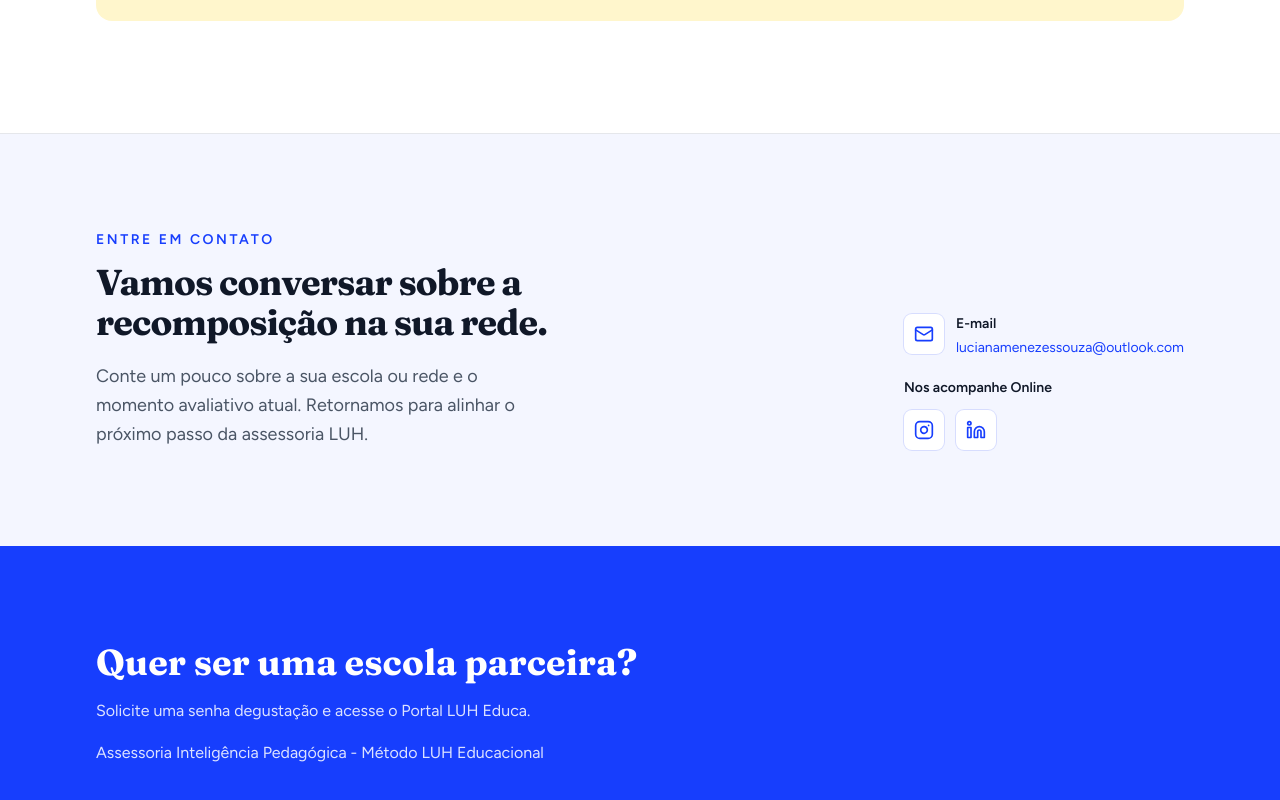
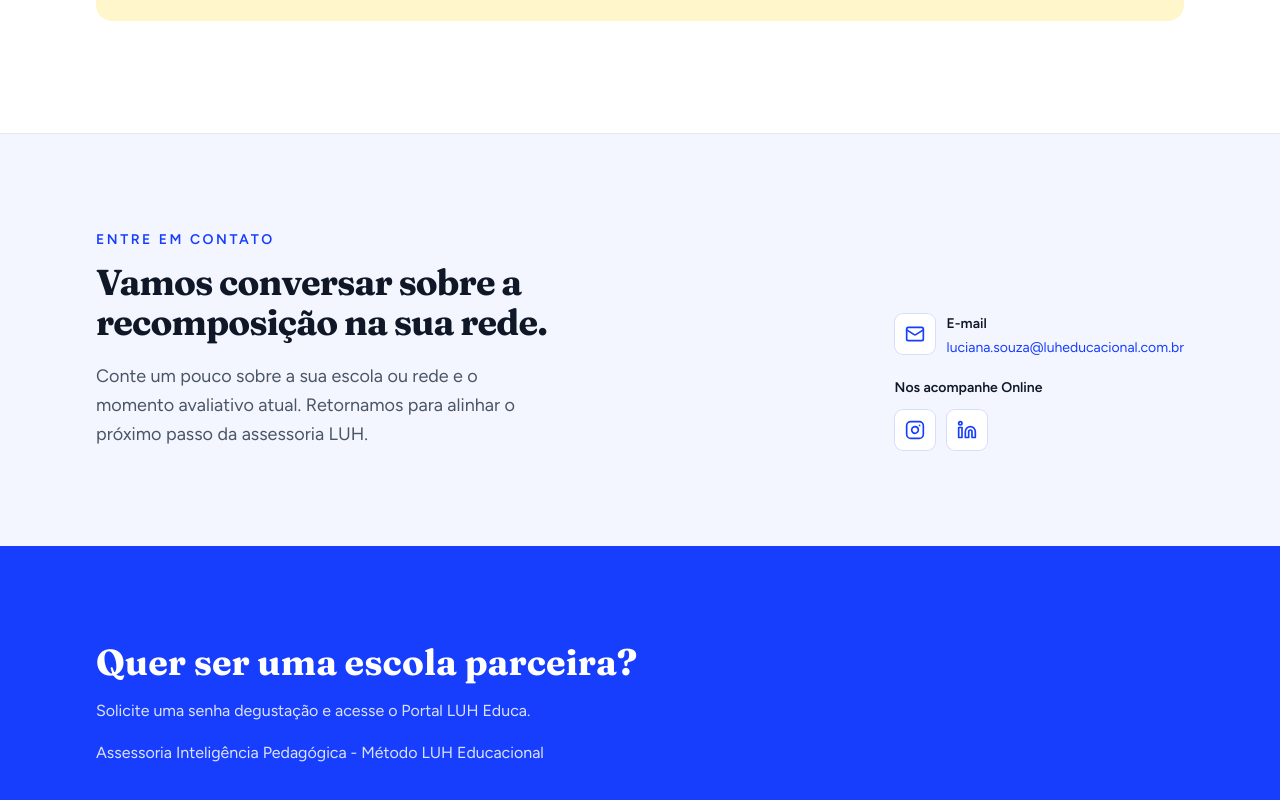
Before and after one commit to Lana-Menezes/luh-educa, a Next.js app: page / in a window 1280 px wide. Shown: the part 6520-7320 px from the top of the page. Built offline with nearby package versions, Linux system fonts and the light colour scheme; no server answers.

Commit message:
chore: Update email

```diff
--- a/app/ContactSection.tsx
+++ b/app/ContactSection.tsx
@@ -122,10 +122,10 @@ export default function ContactSection() {
               <div>
                 <p className="font-semibold text-gray-900">E-mail</p>
                 <a
-                  href="mailto:lucianamenezessouza@outlook.com"
+                  href="mailto:luciana.souza@luheducacional.com.br"
                   className="mt-1 inline-block text-brand hover:underline"
                 >
-                 lucianamenezessouza@outlook.com
+                 luciana.souza@luheducacional.com.br
                 </a>
               </div>
             </div>
```
